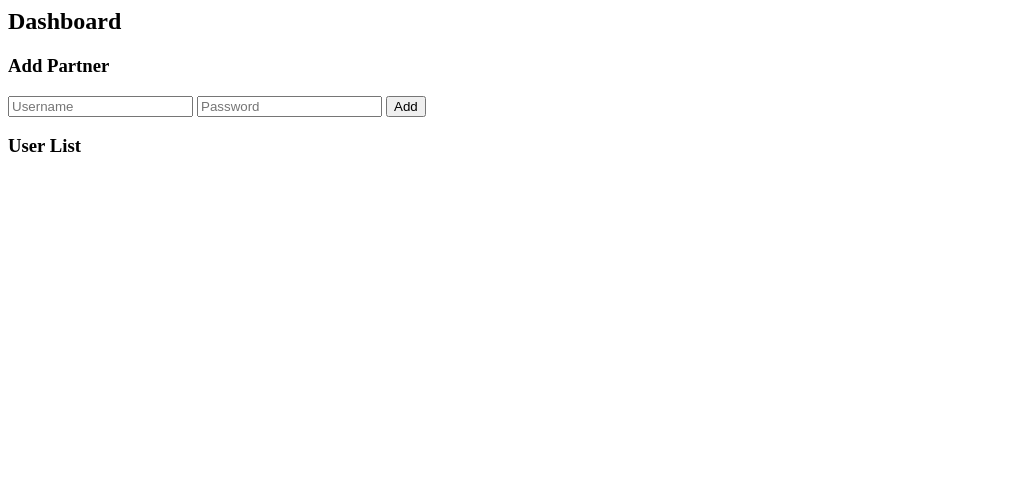
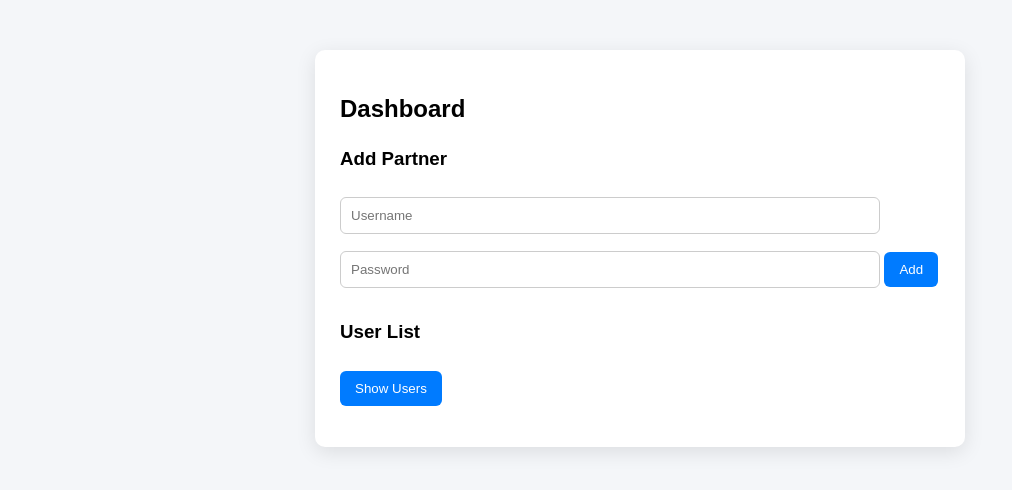
Before and after one commit to subhadeep66/partner-app, a website: page public/dashboard.html in a window 1280 px wide. Shown: the whole page, without its empty margins (0-1012 px from the left). Drawn offline with Linux system fonts and the light colour scheme; no server answers.

Commit message:
added UI and toggle users feature

```diff
--- a/public/dashboard.html
+++ b/public/dashboard.html
@@ -1,3 +1,6 @@
+<link rel="stylesheet" href="style.css">
+
+<div class="dashboard">
   <h2>Dashboard</h2>
 
   <h3>Add Partner</h3>
@@ -6,6 +9,9 @@
   <button onclick="addPartner()">Add</button>
 
   <h3>User List</h3>
+  <button onclick="toggleUsers()">Show Users</button>
+
   <ul id="userList"></ul>
+</div>
 
 <script src="script.js"></script>
--- a/public/script.js
+++ b/public/script.js
@@ -61,6 +61,18 @@ function loadUsers() {
     });
 }
 
-if (window.location.pathname.includes("dashboard")) {
-  loadUsers();
+let usersVisible = false;
+
+function toggleUsers() {
+  const list = document.getElementById("userList");
+
+  if (!usersVisible) {
+    loadUsers();
+    usersVisible = true;
+    event.target.innerText = "Hide Users";
+  } else {
+    list.innerHTML = "";
+    usersVisible = false;
+    event.target.innerText = "Show Users";
+  }
 }
--- a/public/style.css
+++ b/public/style.css
@@ -0,0 +1,73 @@
+/* RESET */
+body {
+  margin: 0;
+  font-family: Arial, sans-serif;
+  background: #f4f6f9;
+}
+
+/* CENTER CONTAINER (LOGIN) */
+.container {
+  width: 300px;
+  margin: 100px auto;
+  padding: 25px;
+  background: white;
+  border-radius: 10px;
+  box-shadow: 0 5px 20px rgba(0,0,0,0.1);
+  text-align: center;
+}
+
+/* DASHBOARD CONTAINER */
+.dashboard {
+  width: 600px;
+  margin: 50px auto;
+  padding: 25px;
+  background: white;
+  border-radius: 10px;
+  box-shadow: 0 5px 20px rgba(0,0,0,0.1);
+}
+
+/* HEADINGS */
+h2 {
+  margin-bottom: 20px;
+}
+
+h3 {
+  margin-top: 25px;
+}
+
+/* INPUTS */
+input {
+  width: 90%;
+  padding: 10px;
+  margin: 8px 0;
+  border-radius: 6px;
+  border: 1px solid #ccc;
+  outline: none;
+}
+
+/* BUTTONS */
+button {
+  padding: 10px 15px;
+  margin-top: 10px;
+  border: none;
+  border-radius: 6px;
+  background: #007bff;
+  color: white;
+  cursor: pointer;
+  transition: 0.2s;
+}
+
+button:hover {
+  background: #0056b3;
+}
+
+/* USER LIST */
+ul {
+  list-style: none;
+  padding: 0;
+}
+
+li {
+  padding: 8px;
+  border-bottom: 1px solid #eee;
+}
```
Also changed, not shown: public/login.html (+8 -4 lines). Lines whose indentation alone changed are shown as unchanged.
